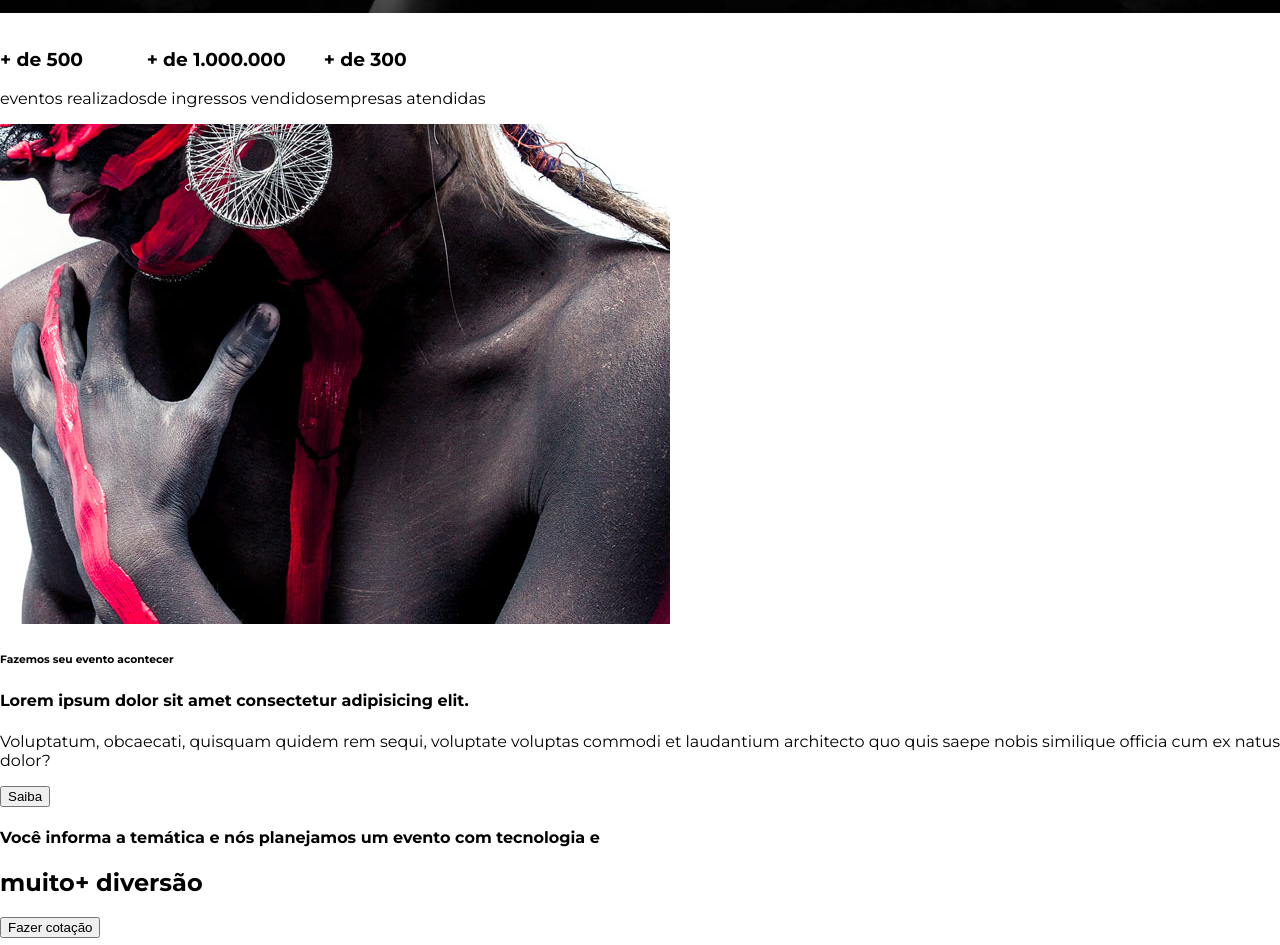
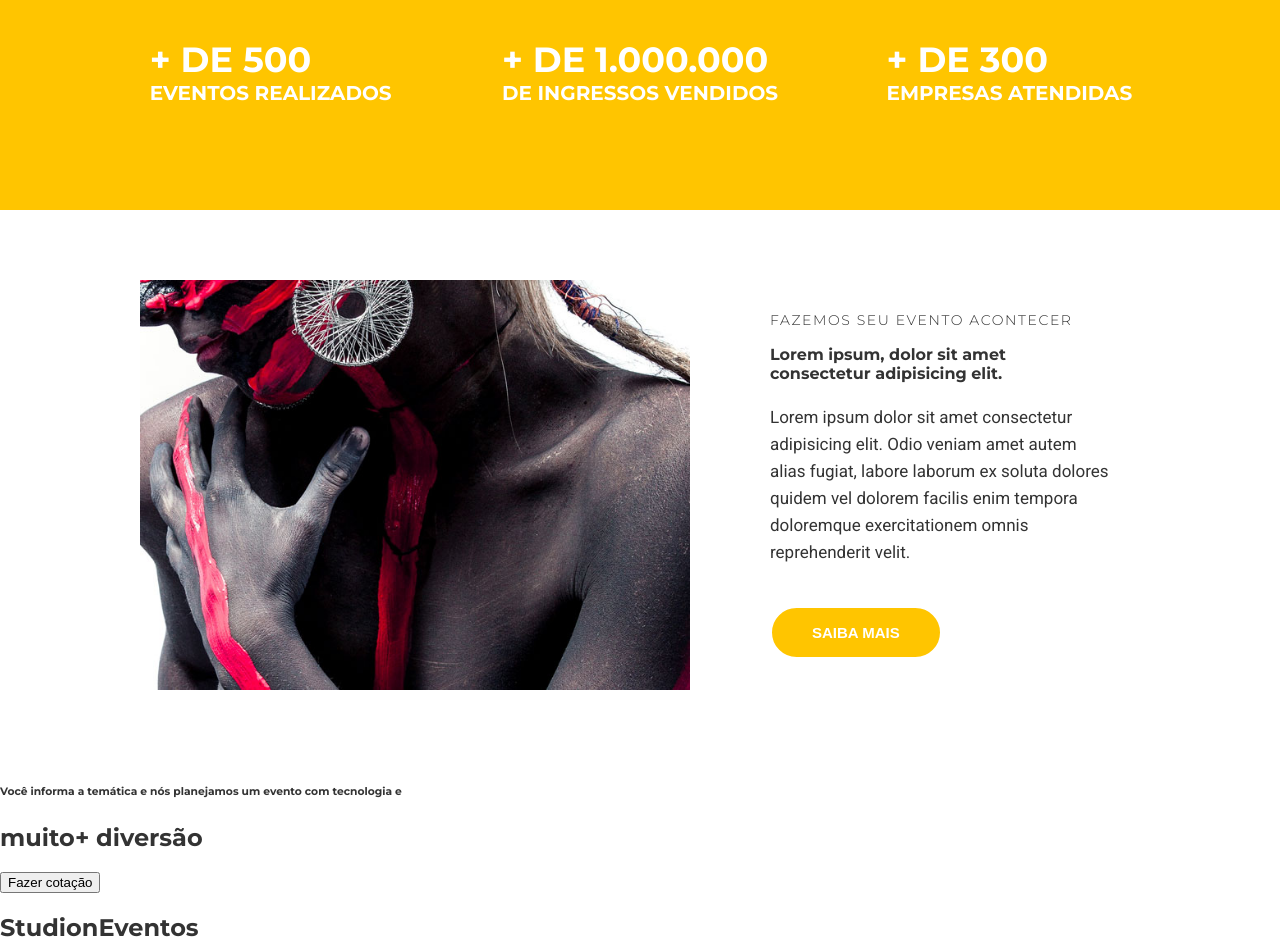
Before and after one commit to Lboina/Studion, a website: page src/index.html in a window 1280 px wide. Shown: the part 787-1732 px from the top of the page. Drawn offline with Linux system fonts and the light colour scheme.

Commit message:
modifications

```diff
--- a/src/index.html
+++ b/src/index.html
@@ -10,6 +10,7 @@
 
 <body>
     <nav class="navbar">
+    <div class="container navbar__container">
         <h1 class="logo-studion">
             Studi<span class="copy--primary">on</span>
             <span class="logo-studion__subtitle">Eventos</span>
@@ -41,6 +42,7 @@
                 </a>
             </li>
         </ul>
+    </div>
     </nav>
 
     <header>
@@ -62,45 +64,57 @@
     </header>
 
     <main>
-        <section>
-            <ul>
+        <section id="counter">
+            <ul class="container counter__container">
                 <li>
-                    <h3>+ de 500</h3>
-                    eventos realizados
+                    <h3>+ de 500
+                        <small>
+                            eventos realizados
+                        </small>
+                    </h3>
                 </li>
                 <li>
-                    <h3>+ de 1.000.000</h3>
-                    de ingressos vendidos
+                    <h3>
+                        + de 1.000.000
+                        <small>
+                            de ingressos vendidos
+                        </small>
+                    </h3>
                 </li>
                 <li>
-                    <h3>+ de 300</h3>
-                    empresas atendidas
+                    <h3>
+                        + de 300
+                        <small>
+                            empresas atendidas
+                        </small>
+                    </h3>
                 </li>
             </ul>
         </section>
 
-    </main>
-
-    <main>
-        <section>
-            <div>
-                <img src="./images/institutional.jpg" />
+        <section class="container institutional">
+            <img
+            class="institutional__image"
+            src="./images/institutional.jpg"
+            alt="Studion institutional"/>
+            <div class="institutional__copy">
                 <h6>Fazemos seu evento acontecer</h6>
-                <h4>Lorem ipsum dolor sit amet consectetur adipisicing elit.</h4>
-                <p>Voluptatum, obcaecati, quisquam quidem rem sequi, voluptate voluptas commodi et laudantium
-                    architecto quo quis saepe nobis similique officia cum ex natus dolor?
+                <h4>Lorem ipsum, dolor sit amet consectetur adipisicing elit.</h4>
+                <p>
+                    Lorem ipsum dolor sit amet consectetur adipisicing elit. Odio veniam amet autem alias fugiat, labore laborum ex soluta
+                    dolores quidem vel dolorem facilis enim tempora doloremque exercitationem omnis reprehenderit velit.
                 </p>
 
-                <button>Saiba</button>
+                <button class="btn btn--institutional">Saiba Mais </button>
             </div>
 
         </section>
-    </main>
 
-    <main>
         <section>
             <div>
-                <h4>Você informa a temática e nós planejamos um evento com tecnologia e</h4>
+                <h6>
+                    Você informa a temática e nós planejamos um evento com tecnologia e
+                </h6>
                 <h2><span>muito+ </span> diversão</h2>
 
                 <button>Fazer cotação</button>
--- a/src/style.css
+++ b/src/style.css
@@ -1,4 +1,4 @@
-@import url('https://fonts.googleapis.com/css2?family=Montserrat:wght@400;700;900&display=swap');
+@import url('https://fonts.googleapis.com/css2?family=Montserrat:wght@300;400;500;700;900&family=Roboto&display=swap');
 
 * {
     box-sizing: border-box;
@@ -7,13 +7,26 @@
 :root {
     font-family: 'Montserrat', sans-serif;
     font-size: 16x;
+    --color-copy: #333;
     --color-primary: #ffc500;
     --default-padding: 1rem;
+    color: var(--color-copy);
 }
 
 body {
     margin: 0;
     padding-top: 7.75rem;
+}
+
+header,
+main,
+footer {
+    overflow-x: hidden;
+}
+
+.container {
+    max-width: 1140px;
+    margin: 0 auto;
 }
 
 ul {
@@ -22,22 +35,24 @@ ul {
     padding-left: 0;
 }
 
-
 .navbar {
     position: fixed;
     z-index: 1;
+    top: 0;
+    left: 0;
+    width: 100%;
+    background-color: #000;/*vermelho / verde / azul / tranparência - 0 - F */
+    color: #fff;
+}
+
+.navbar__container {
     display: grid;
     grid-template-columns: 1fr 9fr;
     align-items: center;
-    top: 0;
-    left: 0;
 
     width: 100vw;
     height: 7.75rem;
     padding: 0 1rem;
-
-    background-color: #000;/*vermelho / verde / azul / tranparência - 0 - F */
-    color: #fff;
 }
 
 .navbar__links {
@@ -82,7 +97,7 @@ ul {
 
 .slide {
     position: relative;
-    height: calc(100vh - 7.75rem);
+    height: calc(90vh - 7.75rem);
 }
 
 .slide__background-image {
@@ -94,15 +109,15 @@ ul {
 
 .slide__copy {
     position: absolute;
-    top: 6.25rem;
+    top: 0;
     left: 50vw;
 }
 
 .slide__copy h6 {
-    font-size: .9375rem;
+    font-size: 0.9375rem;
     font-weight: 400;
     text-transform: uppercase;
-    letter-spacing: .1875rem;
+    letter-spacing: 0.1875rem;
 }
 
 .slide__copy h2 {
@@ -130,8 +145,75 @@ ul {
 
 .btn:hover,
 .btn:active,
-.btn:focus {
+.btn:focus,
+.btn--institutional {
     boder-color: var(--color-primary);
     background-color: var(--color-primary);
     color: #fff;
 }
+
+
+#counter {
+    background-color: var(--color-primary);
+    color: #fff;
+    text-transform: uppercase;
+}
+
+.counter__container {
+    display: grid;
+    grid-template-columns: repeat(auto-fill, minmax(300px, 1fr));
+    place-items: center;
+    padding: 4.375rem 1rem;
+}
+
+.counter__container h3{
+    font-size: 2.1875rem;
+}
+
+.counter__container h3 small {
+    display: block;
+    font-size: 1.25rem;
+}
+
+.institutional {
+    display: grid;
+    grid-template-columns: auto auto;
+    gap: 3.125rem;
+    align-items: center;
+    padding: 4.375rem;
+}
+
+.institutional__image {
+    max-width: 550px;
+}
+
+.institutional__copy {
+    padding: 0 1.875rem;
+}
+
+.institutional__copy h6 {
+    font-size: .875rem;
+    font-weight: 300;
+    letter-spacing: .1rem;
+    text-transform: uppercase;
+    margin: 0;
+}
+
+.institutional__copy h4 {
+    font-size: 1.5625;
+    margin-top: 1rem;
+}
+
+.institutional p {
+    font-family: 'Roboto', sans-serif;
+    font-size: 1.0625rem;
+    line-height: 1.6875rem;
+    margin-bottom: 0;
+    margin-bottom: 2.5rem;
+}
+
+.btn--institutional:hover {
+    color: var(--color-copy);
+    background: unset;
+    box-shadow: 0 1rem 1rem #0006;
+}
```
